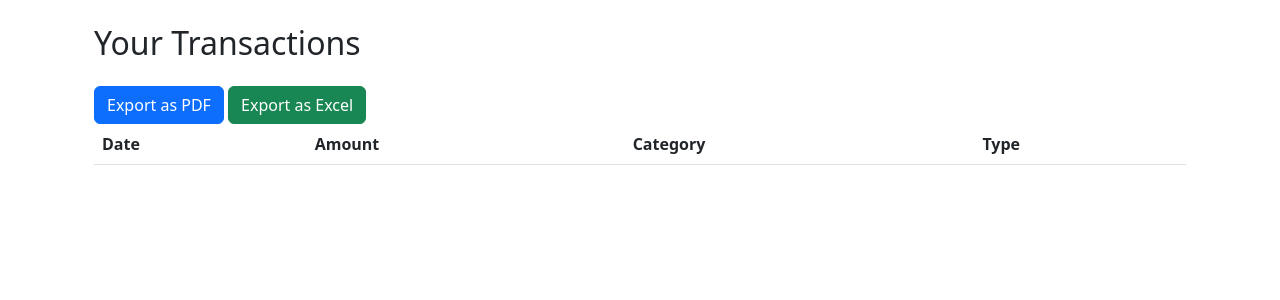
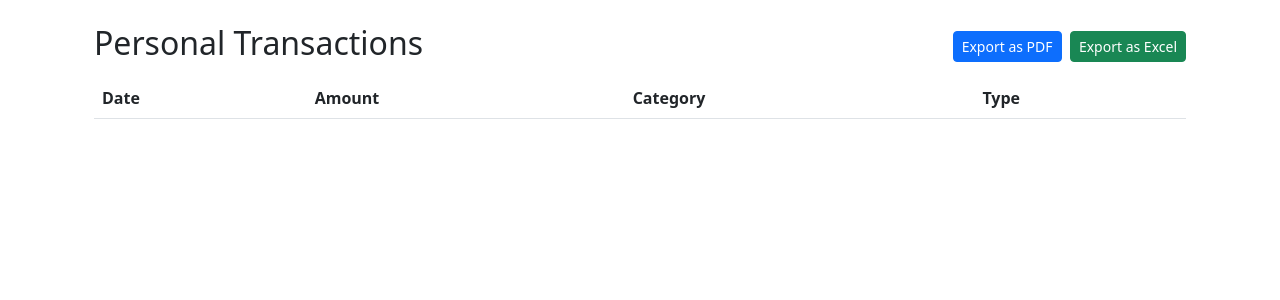
Before and after one commit to TBJr/finance_tracker, a Django app: page /transactions/ in a window 1280 px wide. Shown: the part 56-356 px from the top of the page. Run offline with Django 5.2, Linux system fonts and the light colour scheme; a user stored in the database is signed in; data comes from the database, SQL or seed files in the repository; lists and menus that the app fills with data are empty.

Commit message:
Update transaction_list.html

```diff
--- a/tracker/templates/tracker/transaction_list.html
+++ b/tracker/templates/tracker/transaction_list.html
@@ -2,10 +2,13 @@
 
 {% block content %}
     <div class="container mt-4">
-        <h2 class="mb-4">Your Transactions</h2>
-        <a href="{% url 'export_transactions_pdf' %}" class="btn btn-primary">Export as PDF</a>
-        <a href="{% url 'export_transactions_excel' %}" class="btn btn-success">Export as Excel</a>
-
+        <h2 class="mb-3 d-flex justify-content-between align-items-center">
+            Personal Transactions
+            <span>
+                <a href="{% url 'export_transactions_pdf' %}" class="btn btn-sm btn-primary">Export as PDF</a>
+                <a href="{% url 'export_transactions_excel' %}" class="btn btn-sm btn-success">Export as Excel</a>
+            </span>
+        </h2>
 
         <div class="table-responsive">
             <table class="table table-striped">
```
